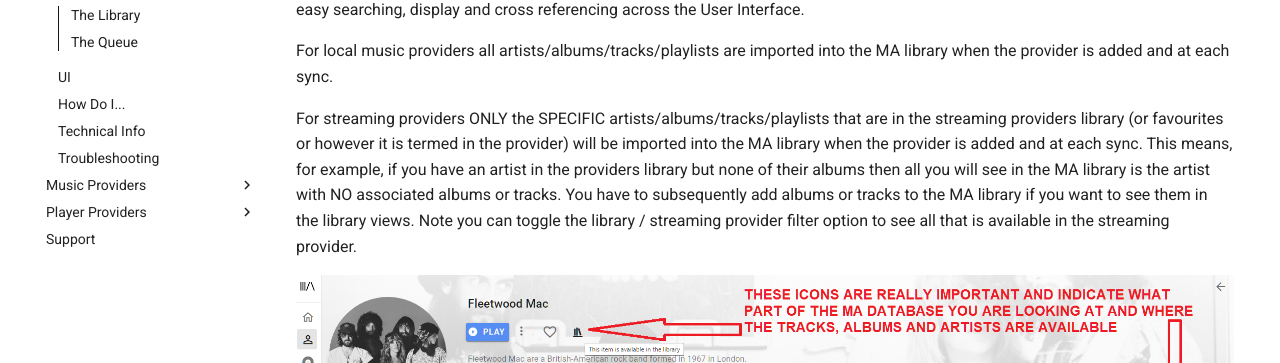
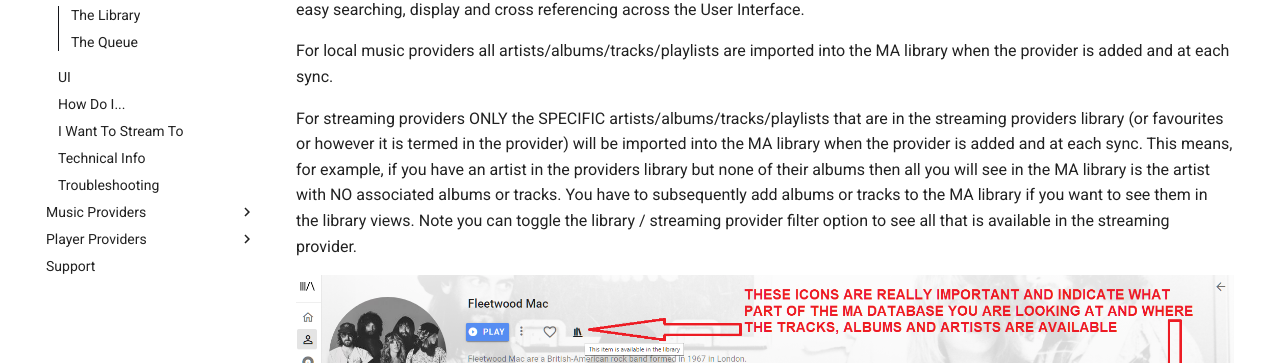
Before and after one commit to pwbriggs/music-assistant.github.io, an MkDocs documentation site: the page built from docs/usage.md, in a window 1280 px wide. Shown: the part 285-648 px from the top of the page. Built offline with MkDocs 1.6.1 and Material for MkDocs 9.7.7, drawn with Linux system fonts in a browser that asks for light colours.

Commit message:
Add new FAQ page

```diff
--- a/mkdocs.yml
+++ b/mkdocs.yml
@@ -16,6 +16,7 @@ nav:
     - General: usage.md
     - UI: ui.md
     - How Do I...: faq/how-to.md
+    - I Want To Stream To: faq/stream-to.md
     - Technical Info: faq/normalization.md
     - Troubleshooting: faq/troubleshooting.md
   - Music Providers:
```
